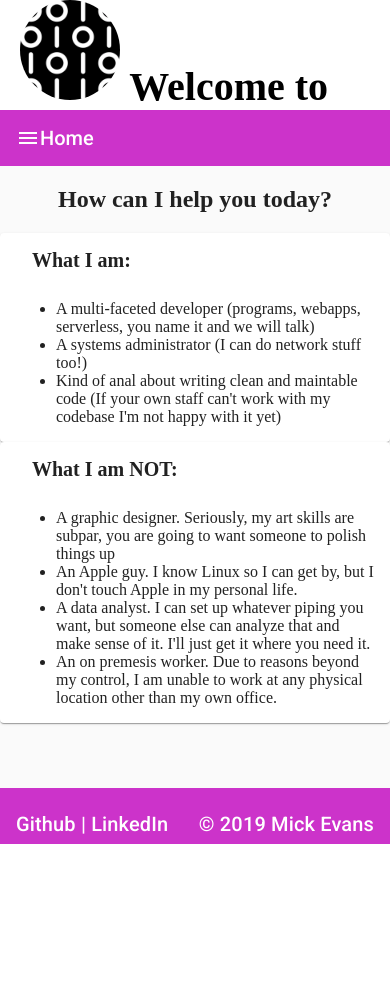
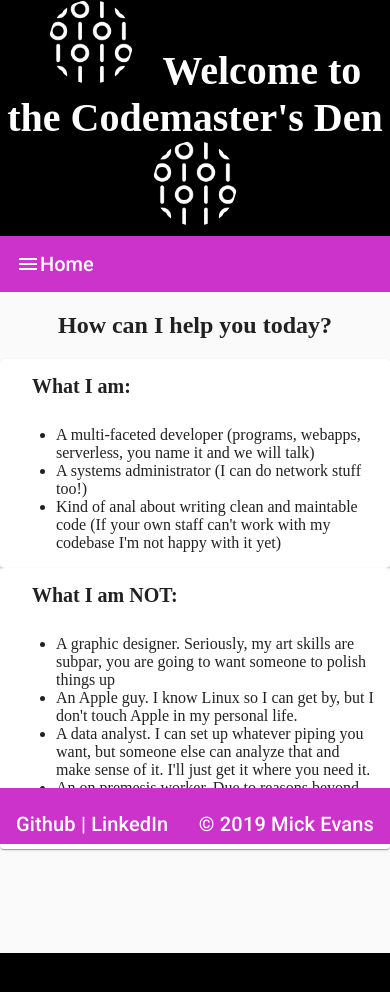
Before and after one commit to codemastermick/devPortfolio, an Angular app: page /home in a window 390 px wide. Shown: the top 992 px of the page. Before the commit the page ends 883 px from the top, so only its background shows below. Built offline with nearby package versions, Linux system fonts and the light colour scheme.

Commit message:
feat(header): add responsiveness

```diff
--- a/src/app/app.component.html
+++ b/src/app/app.component.html
@@ -1,8 +1,9 @@
 <div class="container" fxLayout="column">
-  <div fxLayout fxLayoutAlign="space-between center" class="logoHolder">
+  <div class="logoHolder">
     <h1>
       <img src="../assets/img/logo.webp" alt="Site logo" class="logo" />
       {{ title }}
+      <img src="../assets/img/logo.webp" alt="Site logo" class="logo" />
     </h1>
   </div>
   <mat-sidenav-container class="mainpage">
@@ -16,5 +17,3 @@
   </mat-sidenav-container>
   <app-footer [foundingYear]="foundingYear" [author]="author" fxFlexOffset="auto"></app-footer>
 </div>
-
-<!-- <img src="https://icon-library.net//images/binary-icon/binary-icon-2.jpg" width="350" /> -->
--- a/src/app/app.component.scss
+++ b/src/app/app.component.scss
@@ -1,21 +1,23 @@
-// .container {
-//   // min-height: 80vh;
-//   // background-color: black; // set this to the primary app colour
-//   // color: white; // set this to the primary app text colour
-// }
+.container {
+  background-color: black; // set this to the primary app colour
+  color: white; // set this to the primary app text colour
+}
+
+.container > .logoHolder {
+  max-height: 11%;
+}
 
 .container > .logoHolder > h1 {
   font-size: 2.5em;
+  text-align: center;
+  min-height: 100%;
 }
 
 .container > .logoHolder > h1 > .logo {
-  max-height: 2.5em;
+  max-height: 10vh;
   margin-left: 0.5em;
-  border-radius: 64px;
-}
-
-.container > .logoHolder {
-  max-height: 110px;
+  margin-right: 0.5em;
+  border-radius: 50%;
 }
 
 mat-sidenav-container,
```
